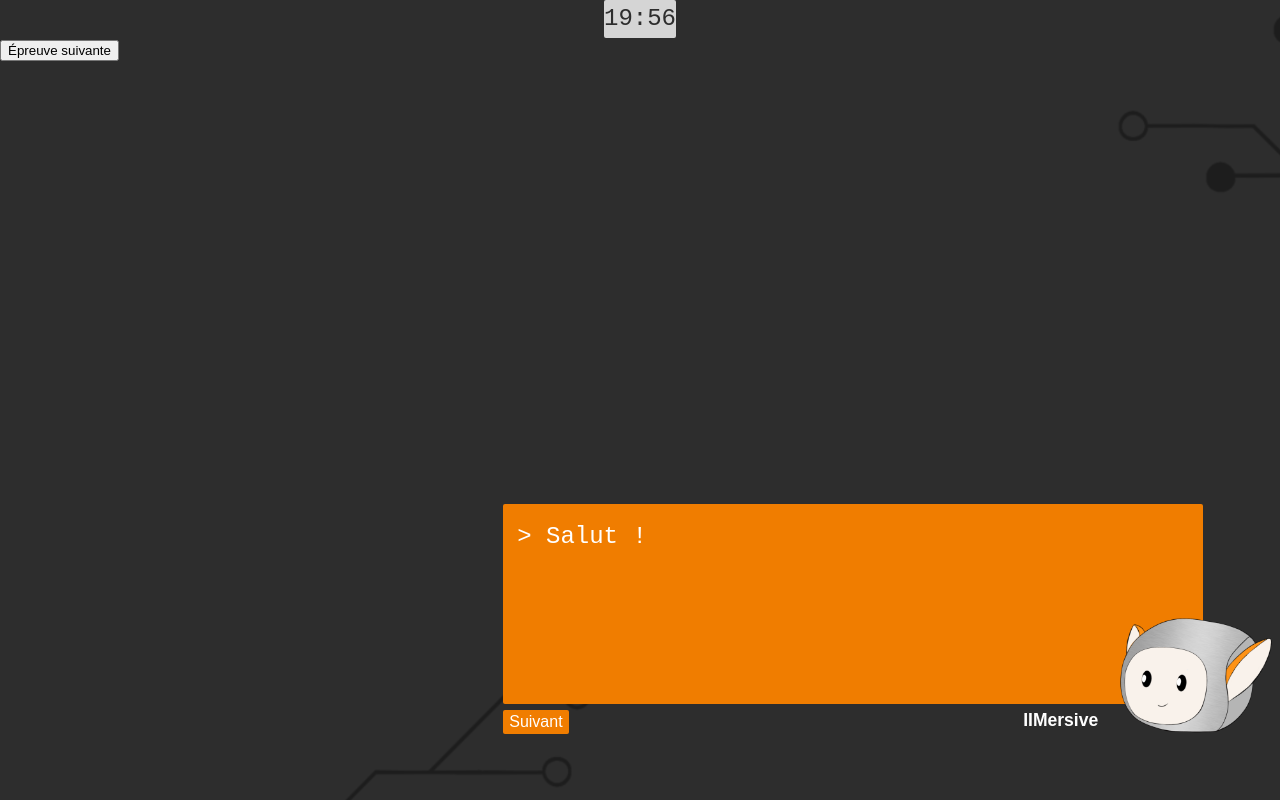
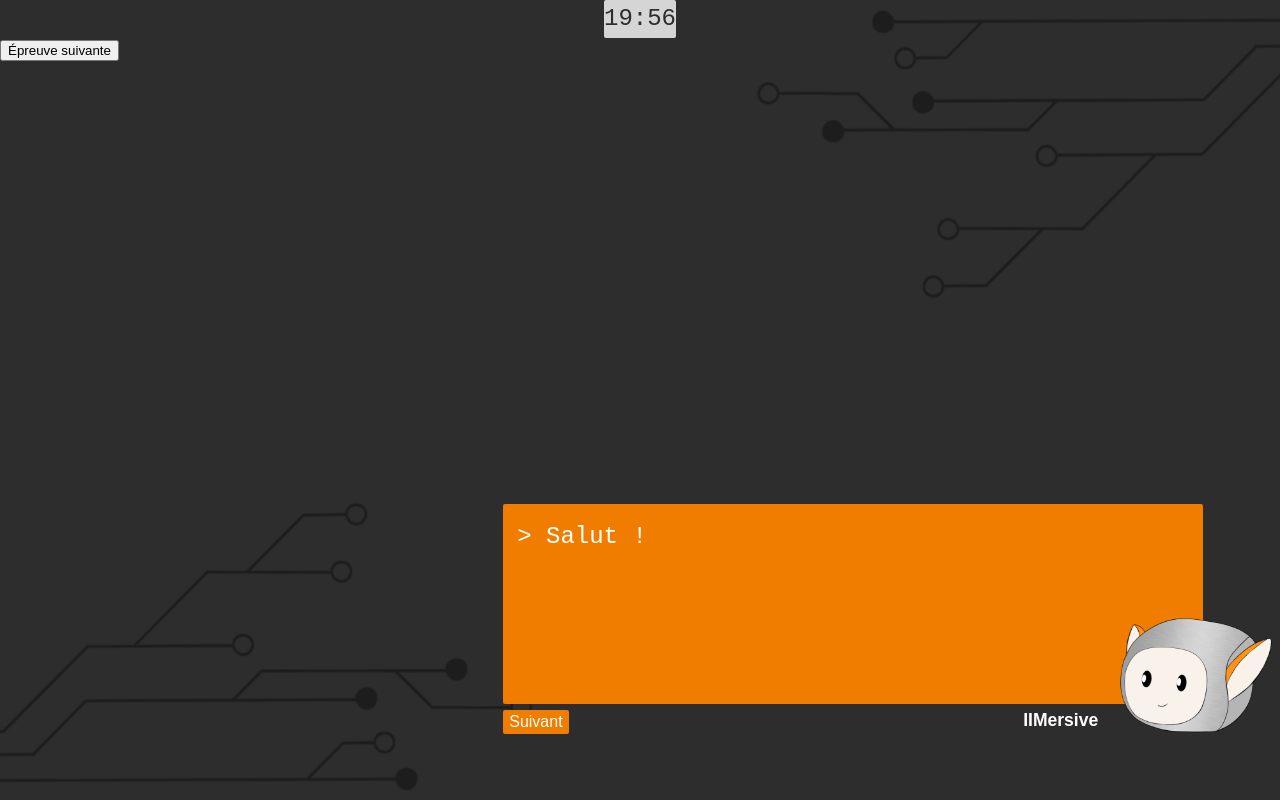
Before and after one commit to Zoemchl/adobecreativeweek_2022, a Vue app in the folder adobecreativeweek/: page /game in a window 1280 px wide. Built offline with nearby package versions, Linux system fonts and the light colour scheme; a web font is replaced by a local one.

Commit message:
Update background image style

```diff
--- a/adobecreativeweek/src/views/Game.vue
+++ b/adobecreativeweek/src/views/Game.vue
@@ -4,7 +4,7 @@
         <Chatbox />
         <Dev v-if="this.enigma_count === 1"/>
         <Enigme3D v-if="this.enigma_count === 2"/>
-        <!-- <Unity /> -->
+        <!-- <Unity v-if="this.enigma_count === 3"/> -->
         <button @click="next_enigma()">Épreuve suivante</button>
     </div>
 </template>
@@ -42,5 +42,8 @@ export default{
     min-height: 100vh;
     background-image: url(../assets/img/background1.png);
     background-attachment: fixed;
+    background-size: cover;
+    background-position: center;
+    background-repeat: no-repeat;
 }
 </style>
```
